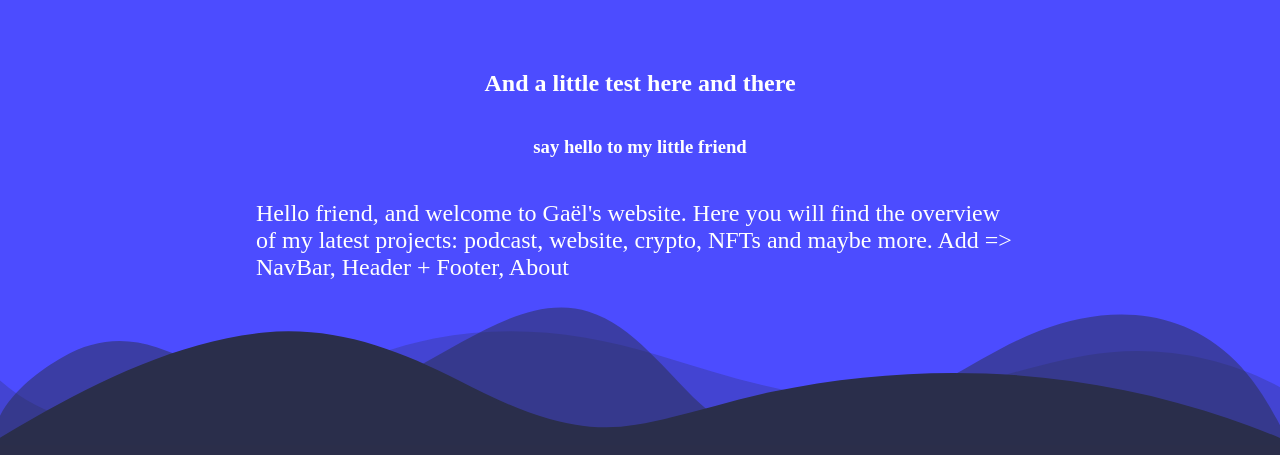
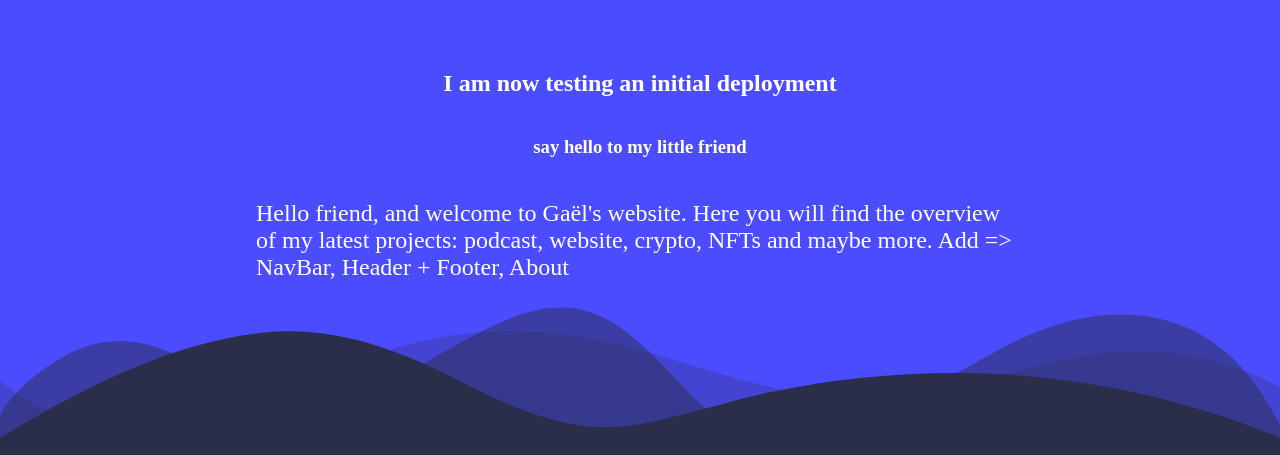
Before and after one commit to gael1130/portfolio, a plain HTML site: page index.html in a window 1280 px wide. Shown: the part 345-800 px from the top of the page. Drawn offline with nearby package versions, Linux system fonts and the light colour scheme; a script that the page names is missing.

Commit message:
first commit to test the connection

```diff
--- a/index.html
+++ b/index.html
@@ -28,7 +28,7 @@
   <body>
     <section class="blue">
       <h1>(0) Welcome Home clean house 😎</h1>
-      <h2>And a little test here and there</h2>
+      <h2>I am now testing an initial deployment</h2>
       <h3>say hello to my little friend</h3>
       <p>
         Hello friend, and welcome to Gaël's website. Here you will find the
```
